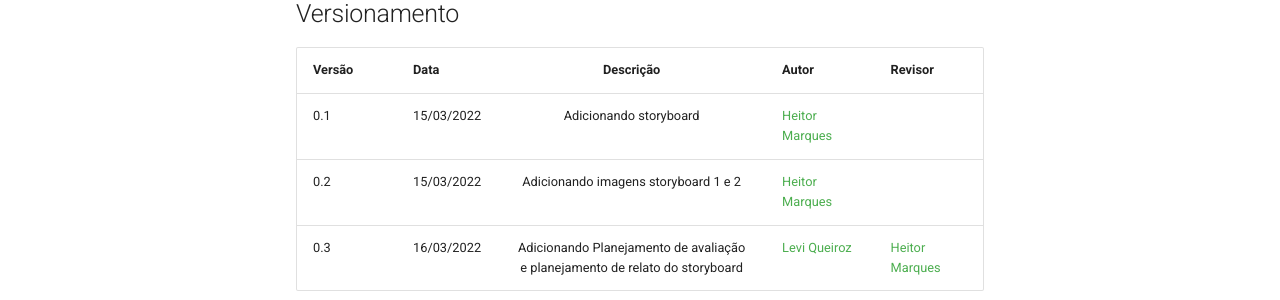
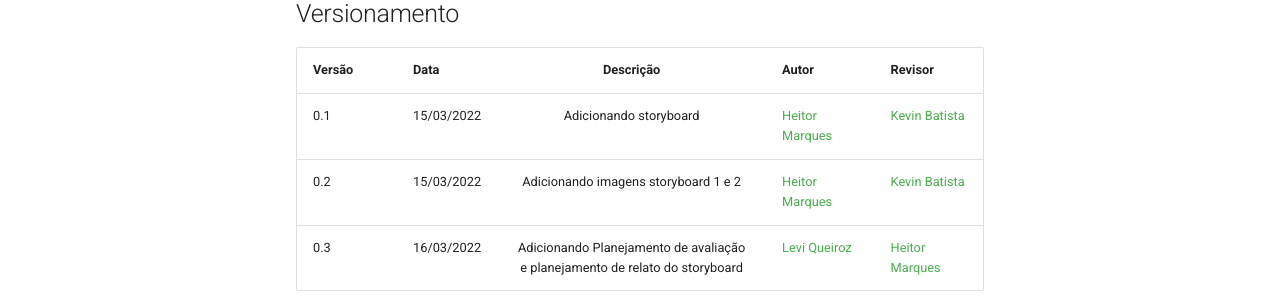
Before and after one commit to heitormsb/2021.2-Exercito-Brasileiro, an MkDocs documentation site: the page built from docs/Design_avaliacao_desenv/nivel1/storyboard.md, in a window 1280 px wide and 900 px high, scrolled down 4220 px. Shown: the part 524-824 px from the top of the window. Built offline with MkDocs 1.6.1 and Material for MkDocs 9.7.7, drawn with Linux system fonts in a browser that asks for light colours.

Commit message:
Update storyboard.md

```diff
--- a/docs/Design_avaliacao_desenv/nivel1/storyboard.md
+++ b/docs/Design_avaliacao_desenv/nivel1/storyboard.md
@@ -104,6 +104,6 @@ O teste piloto vai ser realizado de forma que os artefatos da avaliação fossem
 ## Versionamento
 |Versão|Data|Descrição|Autor|Revisor|
 |------|----|:---------:|-----|-----|
-|0.1|15/03/2022|Adicionando storyboard|[Heitor Marques](github.com/heitormsb)||
-|0.2|15/03/2022|Adicionando imagens storyboard 1 e 2|[Heitor Marques](github.com/heitormsb)||
+|0.1|15/03/2022|Adicionando storyboard|[Heitor Marques](github.com/heitormsb)|[Kevin Batista](https://github.com/k3vin-batista)|
+|0.2|15/03/2022|Adicionando imagens storyboard 1 e 2|[Heitor Marques](github.com/heitormsb)|[Kevin Batista](https://github.com/k3vin-batista)|
 |0.3|16/03/2022|Adicionando Planejamento de avaliação e planejamento de relato do storyboard|[Levi Queiroz](github.com/LeviQ27)|[Heitor Marques](github.com/heitormsb)|
```
